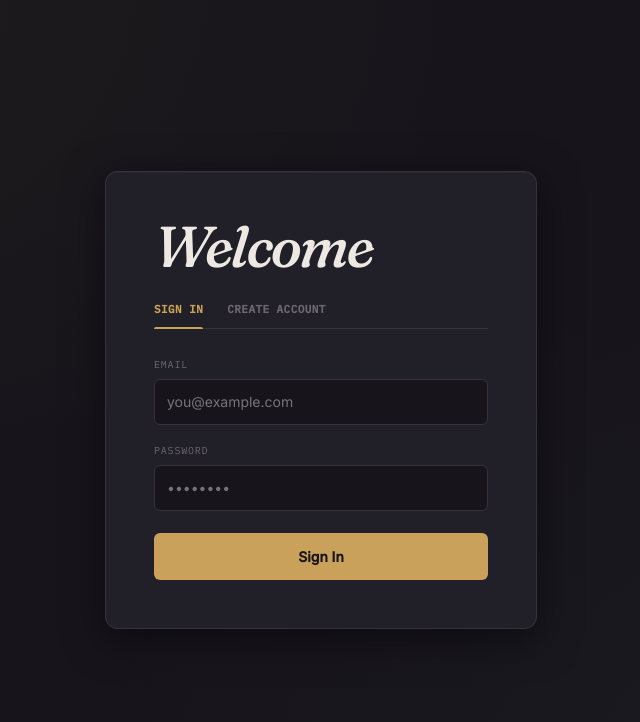
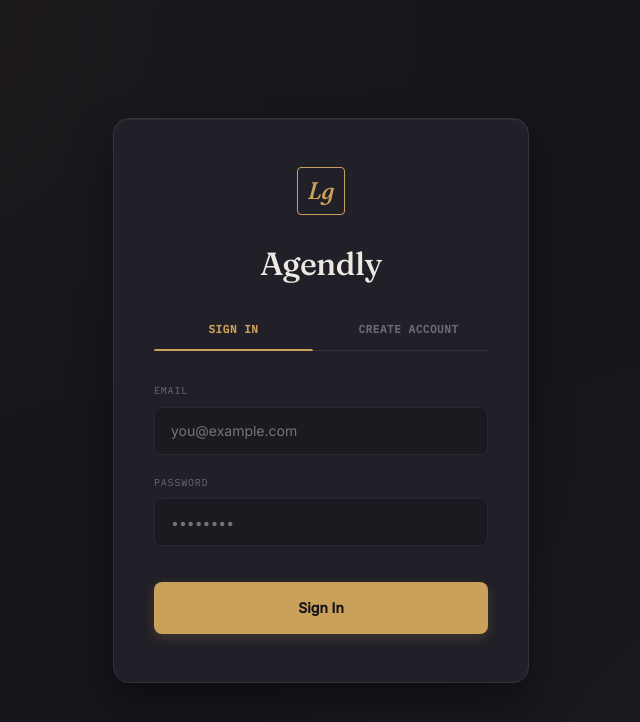
Before and after one commit to SimpleMindedMoron/minimal-calendar, a Next.js app: page /login in a window 1280 px wide. Shown: the top 722 px of the page, without its empty margins (319-959 px from the left). Built offline with nearby package versions, Linux system fonts and the light colour scheme; no server answers.

Commit message:
Update ui elements

```diff
--- a/app/components/calendar-panel/calendar-panel.tsx
+++ b/app/components/calendar-panel/calendar-panel.tsx
@@ -104,7 +104,7 @@ export function CalendarPanel({ selectedDate, onSelectDate, onAddEvent, activeRo
         <span>Sun</span><span>Mon</span><span>Tue</span><span>Wed</span><span>Thu</span><span>Fri</span><span>Sat</span>
       </div>
 
-      <div className={styles.grid}>
+      <div className={styles.grid} key={currentMonth.toString()}>
         {gridCells.map((cell) => {
           if (cell.type === "empty") {
             return <div key={cell.key} className={`${styles.cell} ${styles.empty}`}></div>;
--- a/app/components/login-form/login-form.module.css
+++ b/app/components/login-form/login-form.module.css
@@ -1,44 +1,63 @@
 .card {
-  width: min(100%, 27rem);
-  padding: clamp(1.5rem, 6vw, 3rem);
+  width: min(100%, 26rem);
+  padding: 3rem 2.5rem;
   border: 1px solid var(--rule);
-  border-radius: 12px;
+  border-radius: 16px;
   background: var(--surface);
-  box-shadow: 0 10px 40px rgba(0,0,0,0.5), inset 0 1px 0 rgba(255,255,255,0.03);
-  animation: card-in 500ms cubic-bezier(0.22, 1, 0.36, 1) both;
+  box-shadow: 0 20px 40px rgba(0,0,0,0.4), inset 0 1px 0 rgba(255,255,255,0.05);
+  animation: card-in 600ms cubic-bezier(0.22, 1, 0.36, 1) both;
+  display: flex;
+  flex-direction: column;
+  align-items: center;
+}
+
+.markGlyph {
+  width: 48px;
+  height: 48px;
+  border: 1px solid var(--gold);
+  border-radius: 4px;
+  display: flex;
+  align-items: center;
+  justify-content: center;
+  font-family: 'Fraunces', serif;
+  font-style: italic;
+  font-size: 24px;
+  color: var(--gold);
+  margin-bottom: 24px;
 }
 
 .title {
-  margin: 0 0 1.65rem;
+  margin: 0 0 2rem;
   color: var(--ink);
   font-family: 'Fraunces', serif;
-  font-style: italic;
-  font-size: clamp(2.6rem, 9vw, 3.6rem);
   font-weight: 500;
-  letter-spacing: -0.04em;
-  line-height: 0.95;
+  font-size: 32px;
+  letter-spacing: -0.02em;
 }
 
 .tabs {
   display: flex;
-  gap: 1.5rem;
-  margin-bottom: 1.75rem;
+  width: 100%;
+  gap: 1rem;
+  margin-bottom: 2rem;
   border-bottom: 1px solid var(--rule);
 }
 
 .tab {
+  flex: 1;
   position: relative;
-  padding: 0 0 0.6rem;
+  padding: 0 0 0.8rem;
   border: 0;
   background: transparent;
   color: var(--ink-faint);
   font-family: 'IBM Plex Mono', monospace;
   font-size: 11px;
   font-weight: 600;
-  letter-spacing: 0.04em;
+  letter-spacing: 0.05em;
   text-transform: uppercase;
-  transition: color 180ms ease;
+  transition: color 200ms ease;
   cursor: pointer;
+  text-align: center;
 }
 
 .tab:hover {
@@ -61,11 +80,14 @@
 }
 
 .message {
-  margin-bottom: 1.25rem;
-  padding: 0.75rem;
+  width: 100%;
+  margin-bottom: 1.5rem;
+  padding: 0.8rem;
   border-radius: 6px;
   font-family: 'Inter', sans-serif;
   font-size: 13px;
+  text-align: center;
+  animation: fade-in 300ms ease;
 }
 
 .error {
@@ -81,13 +103,16 @@
 }
 
 .form {
-  display: grid;
-  gap: 1.15rem;
+  display: flex;
+  flex-direction: column;
+  gap: 1.25rem;
+  width: 100%;
 }
 
 .field {
-  display: grid;
-  gap: 0.42rem;
+  display: flex;
+  flex-direction: column;
+  gap: 0.5rem;
   color: var(--ink-faint);
   font-family: 'IBM Plex Mono', monospace;
   font-size: 10px;
@@ -97,61 +122,76 @@
 
 .field input {
   width: 100%;
-  min-height: 2.85rem;
-  padding: 0.65rem 0.75rem;
-  border: 1px solid var(--rule);
-  border-radius: 6px;
-  background: var(--bg);
+  min-height: 3rem;
+  padding: 0.75rem 1rem;
+  border: 1px solid var(--rule-soft);
+  border-radius: 8px;
+  background: var(--bg-warm);
   color: var(--ink);
   font-family: 'Inter', sans-serif;
   font-size: 14px;
-  transition: border-color 0.2s, background-color 0.2s;
+  transition: all 0.2s ease;
+  box-shadow: inset 0 2px 4px rgba(0,0,0,0.1);
 }
 
-.field input:hover,
+.field input:hover {
+  border-color: var(--rule);
+}
+
 .field input:focus {
   background: var(--surface-raised);
   border-color: var(--gold);
   outline: none;
+  box-shadow: inset 0 2px 4px rgba(0,0,0,0.1), 0 0 0 2px rgba(201, 161, 90, 0.15);
 }
 
 .submitButton {
   width: 100%;
-  min-height: 2.9rem;
-  margin-top: 0.25rem;
+  min-height: 3.2rem;
+  margin-top: 1rem;
   border: none;
-  border-radius: 6px;
+  border-radius: 8px;
   background: var(--gold);
   color: var(--bg);
   font-family: 'Inter', sans-serif;
   font-size: 14px;
   font-weight: 600;
-  transition: opacity 180ms ease, transform 180ms ease;
+  transition: all 0.2s ease;
   cursor: pointer;
+  box-shadow: 0 4px 12px rgba(201, 161, 90, 0.2);
 }
 
 .submitButton:hover:not(:disabled) {
-  opacity: 0.9;
-  transform: translateY(-1px);
+  background: #d6b476; /* slightly lighter gold */
+  transform: translateY(-2px);
+  box-shadow: 0 6px 16px rgba(201, 161, 90, 0.3);
 }
 
 .submitButton:active:not(:disabled) {
-  transform: scale(0.98);
+  transform: translateY(0);
+  box-shadow: 0 2px 8px rgba(201, 161, 90, 0.2);
 }
 
 .submitButton:disabled {
   background: var(--rule);
   color: var(--ink-faint);
   cursor: not-allowed;
+  box-shadow: none;
+  transform: none;
 }
 
 @keyframes card-in {
   from {
     opacity: 0;
-    transform: translateY(12px);
+    transform: translateY(20px) scale(0.98);
   }
   to {
     opacity: 1;
-    transform: translateY(0);
+    transform: translateY(0) scale(1);
   }
 }
+
+@keyframes fade-in {
+  from { opacity: 0; transform: translateY(-5px); }
+  to { opacity: 1; transform: translateY(0); }
+}
--- a/app/components/login-form/login-form.tsx
+++ b/app/components/login-form/login-form.tsx
@@ -26,7 +26,8 @@ export function LoginForm({ loading, message, onSignIn, onSignUp }: Props) {
 
   return (
     <div className={styles.card}>
-      <h1 className={styles.title}>Welcome</h1>
+      <div className={styles.markGlyph}>Lg</div>
+      <h1 className={styles.title}>Agendly</h1>
 
       <div className={styles.tabs}>
         <button
--- a/app/layout.module.css
+++ b/app/layout.module.css
@@ -1,5 +1,4 @@
 .body {
     min-height: 100vh;
     overflow-x: hidden;
-    background: var(--bg-dark);
 }
```
Also changed, not shown: app/components/calendar-panel/calendar-panel.module.css (+7 -1 lines), app/components/room-dialog/room-dialog.tsx (+7 -12 lines), app/page.module.css (+78 -45 lines), app/page.tsx (+40 -18 lines).
